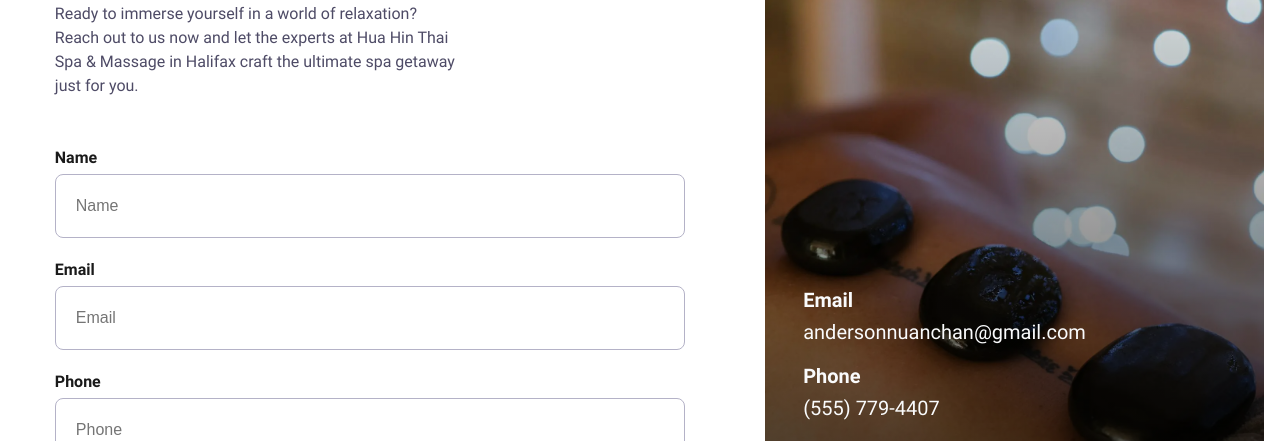
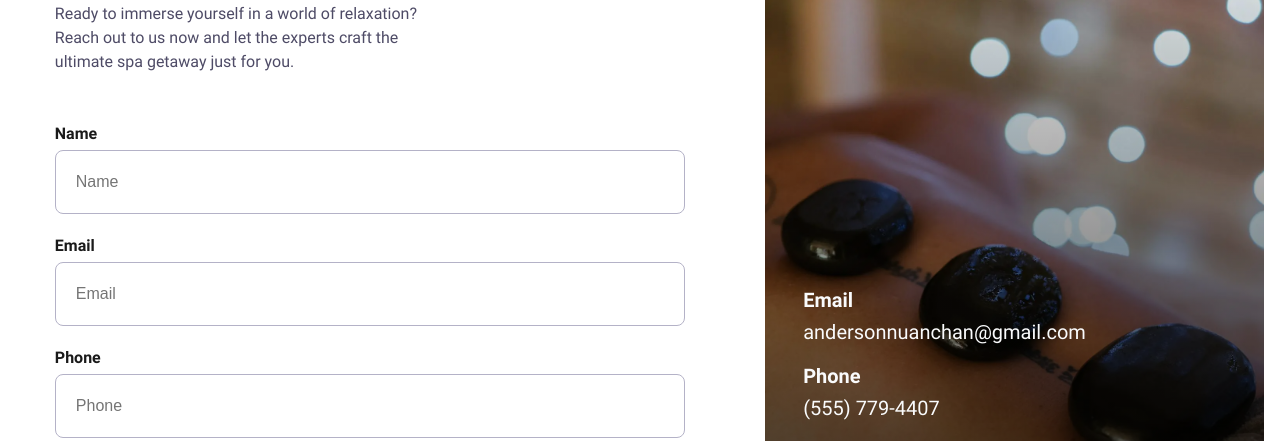
Before and after one commit to pegarr/ilkley-thai-massage, an Eleventy site: page src/content/pages/contact.html in a window 1280 px wide. Shown: the part 659-1100 px from the top of the page. Built offline with nearby package versions, Linux system fonts and the light colour scheme; Eleventy itself is replaced by a stand-in of ours; files that its build step writes are made by us from their sources.

Commit message:
forgot 1 change

```diff
--- a/src/content/pages/contact.html
+++ b/src/content/pages/contact.html
@@ -37,7 +37,7 @@ permalink: 'contact/'
                     <span class="cs-topper">Contact</span>
                     <h2 class="cs-title">Get in Touch</h2>
                     <p class="cs-text">
-                        Ready to immerse yourself in a world of relaxation? Reach out to us now and let the experts at Hua Hin Thai Spa & Massage in Halifax craft the ultimate spa getaway just for you.
+                        Ready to immerse yourself in a world of relaxation? Reach out to us now and let the experts craft the ultimate spa getaway just for you.
 
                     </p>
                 </div>
```
